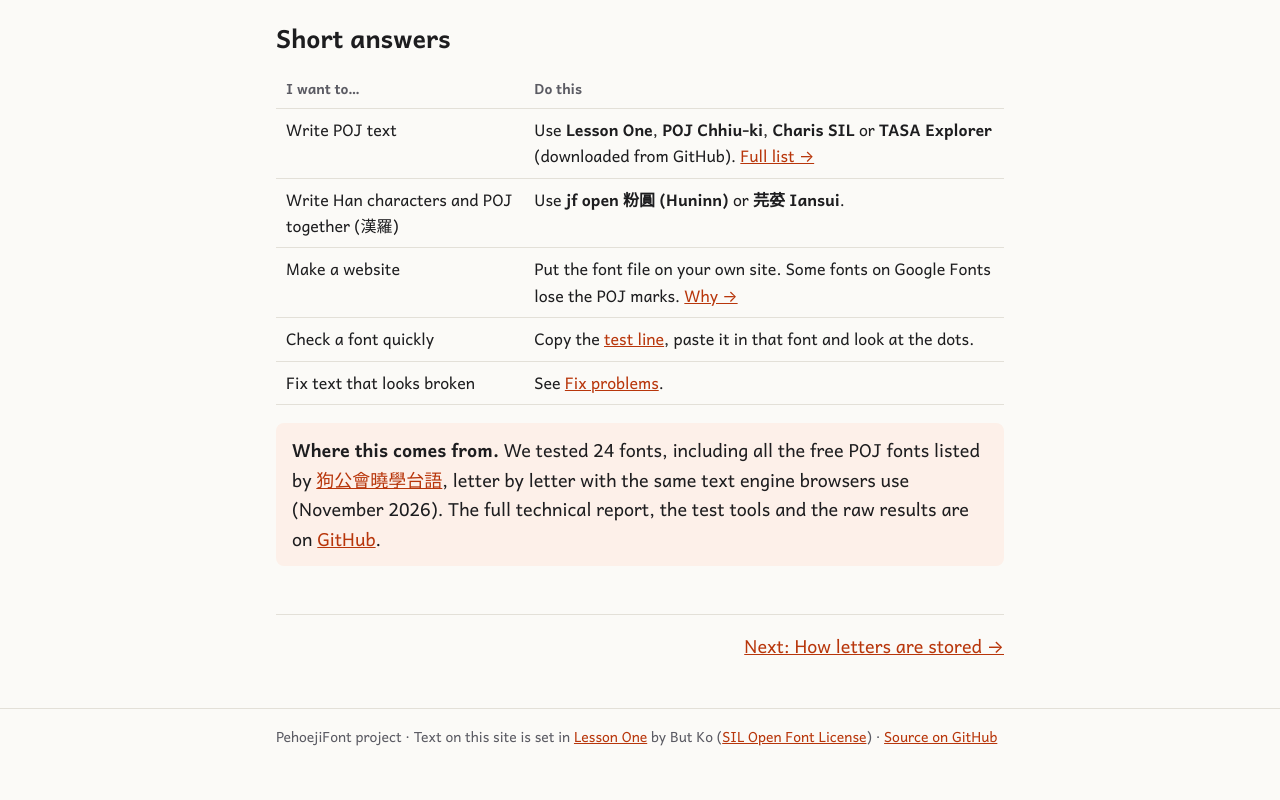
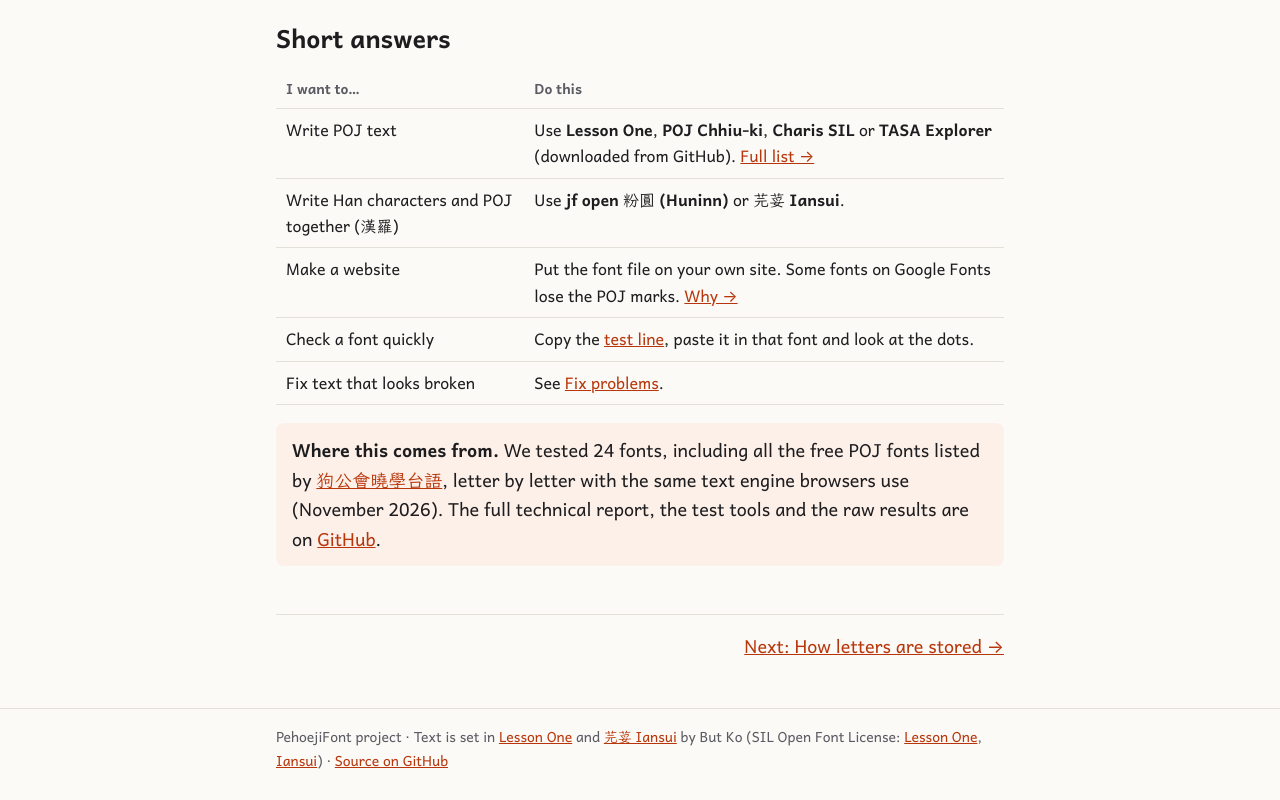
Before and after one commit to PehoejiFont/PehoejiFont.github.io, a plain HTML site: page index.html in a window 1280 px wide. Shown: the part 1608-2408 px from the top of the page. Before the commit the page ends 2385 px from the top, so only its background shows below. Drawn offline with Linux system fonts and the light colour scheme.

Commit message:
Set the guide's Han characters in Iansui
Lesson One has no Han characters, so 白話字, 漢羅 and the glosses fell
back to the reader's system CJK font. Add a self-hosted subset of
芫荽 Iansui (OFL, no reserved name, same designer as Lesson One) holding
only the Han characters the pages use (19 KB), and
tools/build_site_fonts.sh to rebuild it when pages change.

Co-Authored-By: Claude Opus 5.5 <noreply@anthropic.com>

```diff
--- a/assets/site.css
+++ b/assets/site.css
@@ -2,6 +2,9 @@
 @font-face { font-family: "Lesson One"; src: url("fonts/LessonOne-Regular.woff2") format("woff2"); font-weight: 400; font-style: normal; font-display: swap; }
 @font-face { font-family: "Lesson One"; src: url("fonts/LessonOne-Bold.woff2") format("woff2"); font-weight: 700; font-style: normal; font-display: swap; }
 @font-face { font-family: "Lesson One"; src: url("fonts/LessonOne-Italic.woff2") format("woff2"); font-weight: 400; font-style: italic; font-display: swap; }
+/* 芫荽 Iansui (OFL, by But Ko) for the Han characters, cut down to the ones these pages use.
+   Rebuild with tools/build_site_fonts.sh after adding new Han characters. */
+@font-face { font-family: "Iansui Site"; src: url("fonts/Iansui-SiteSubset.woff2") format("woff2"); font-weight: 400 700; font-display: swap; }
 
 :root {
   --bg: #fbfaf7;
@@ -40,7 +43,7 @@ body {
   margin: 0;
   background: var(--bg);
   color: var(--ink);
-  font-family: "Lesson One", system-ui, -apple-system, "Segoe UI", "PingFang TC", "Noto Sans TC", sans-serif;
+  font-family: "Lesson One", "Iansui Site", system-ui, -apple-system, "Segoe UI", "PingFang TC", "Noto Sans TC", sans-serif;
   font-size: 18px;
   line-height: 1.65;
 }
@@ -65,7 +68,7 @@ h2 { font-size: 25px; line-height: 1.3; margin: 44px 0 10px; }
 h3 { font-size: 20px; margin: 28px 0 6px; }
 p.lead { font-size: 20px; color: var(--muted); margin-top: 0; }
 
-.poj { font-family: "Lesson One", sans-serif; }
+.poj { font-family: "Lesson One", "Iansui Site", sans-serif; }
 .big { font-size: 1.6em; }
 code, kbd {
   font-family: ui-monospace, "SF Mono", Menlo, Consolas, monospace;
--- a/index.html
+++ b/index.html
@@ -66,7 +66,7 @@
 </main>
 
 <footer class="site"><div class="wrap">
-  PehoejiFont project · Text on this site is set in <a href="https://github.com/ButTaiwan/LessonOne">Lesson One</a> by But Ko (<a href="assets/fonts/LessonOne-OFL.txt">SIL Open Font License</a>) · <a href="https://github.com/PehoejiFont/PehoejiFont.github.io">Source on GitHub</a>
+  PehoejiFont project · Text is set in <a href="https://github.com/ButTaiwan/LessonOne">Lesson One</a> and <a href="https://github.com/ButTaiwan/iansui">芫荽 Iansui</a> by But Ko (SIL Open Font License: <a href="assets/fonts/LessonOne-OFL.txt">Lesson One</a>, <a href="assets/fonts/Iansui-OFL.txt">Iansui</a>) · <a href="https://github.com/PehoejiFont/PehoejiFont.github.io">Source on GitHub</a>
 </div></footer>
 </body>
 </html>
```
Also changed, not shown: choose.html (+1 -1 lines), fonts.html (+1 -1 lines), letters.html (+1 -1 lines), makers.html (+1 -1 lines), problems.html (+1 -1 lines), assets/fonts/Iansui-OFL.txt (added), assets/fonts/Iansui-SiteSubset.woff2 (added), 1 other file.
